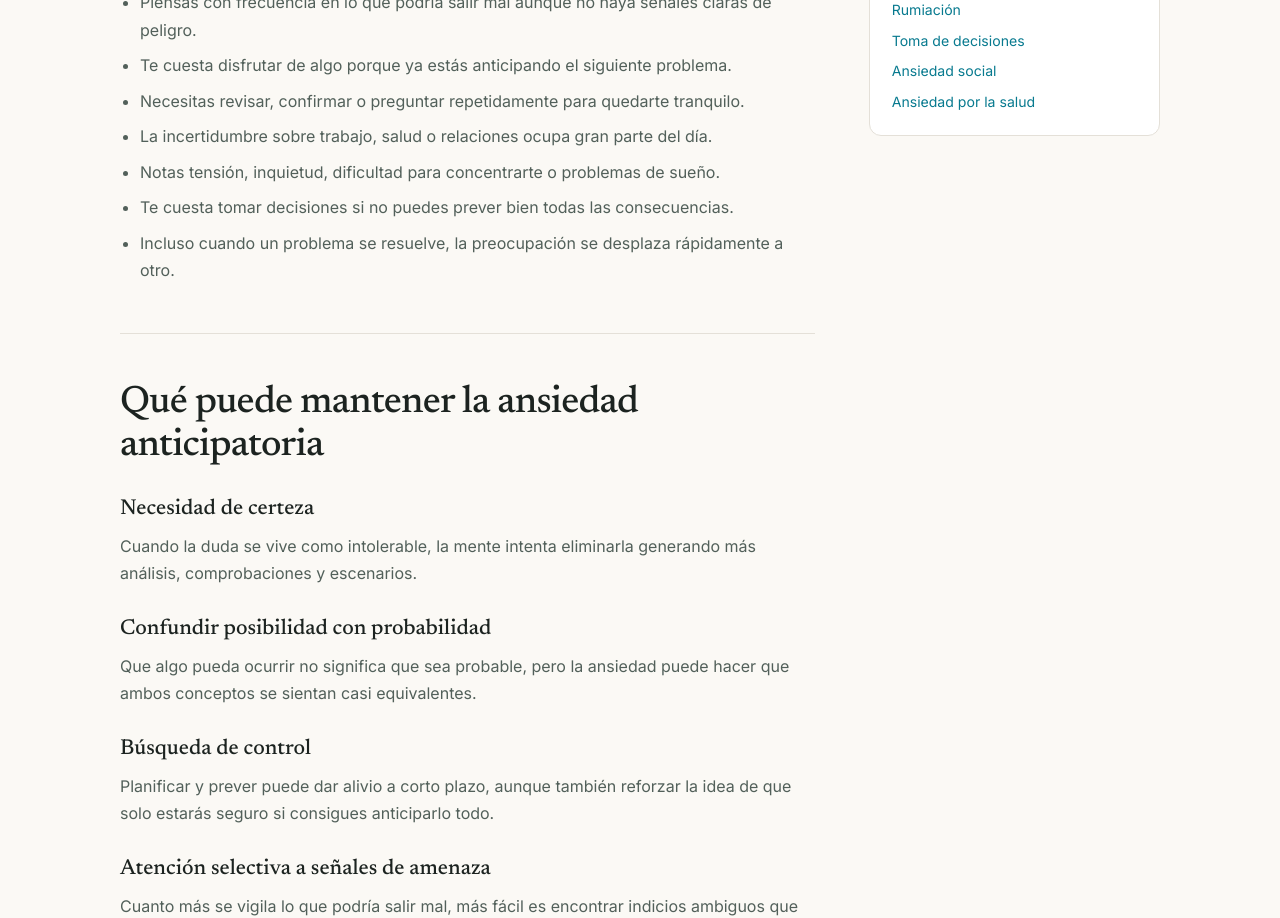
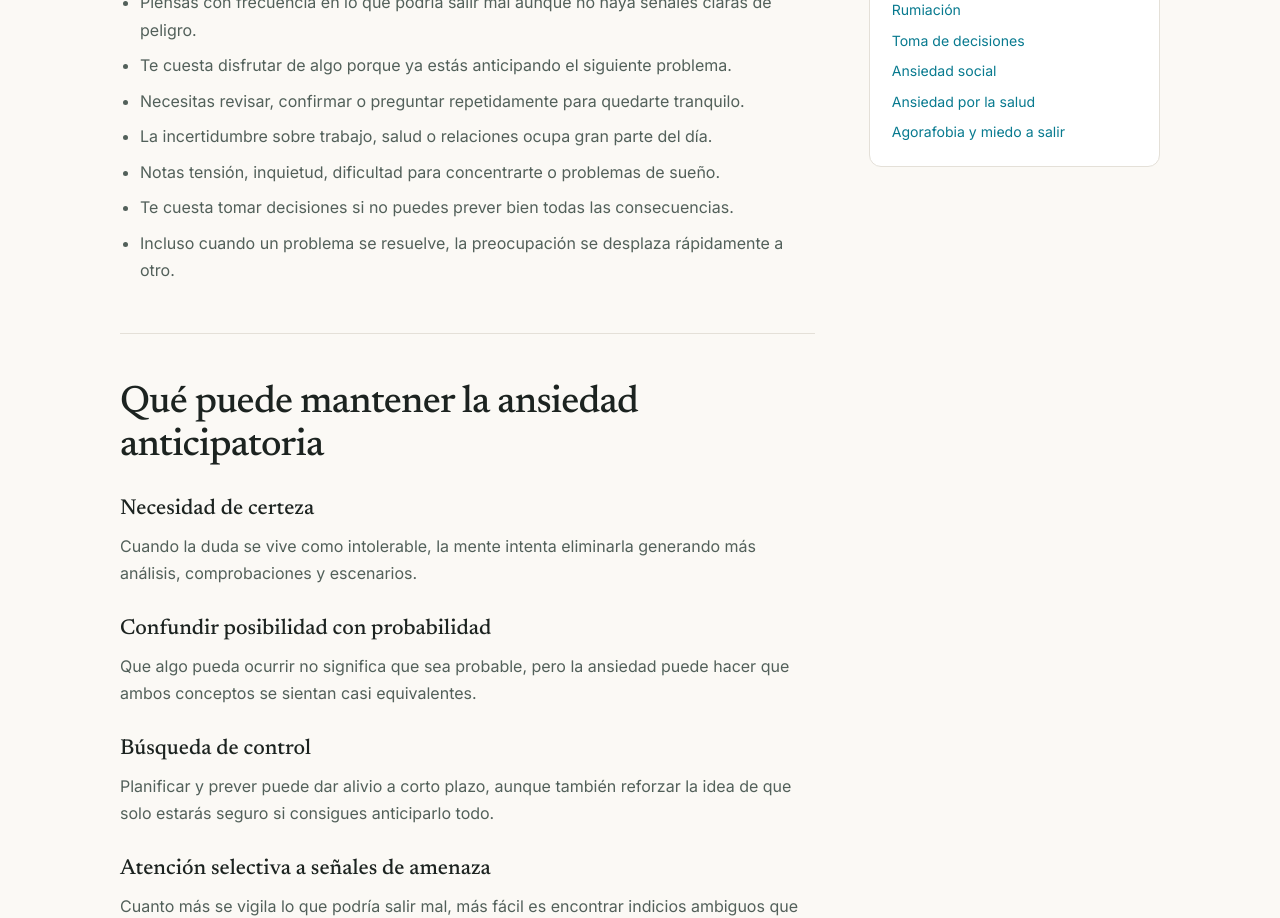
Before and after one commit to carolinasanchezgirona/Portfolio-Carolina, a Next.js app: page /ansiedad-anticipatoria-y-preocupacion-excesiva in a window 1280 px wide. Shown: the part 1060-1978 px from the top of the page. Built offline with nearby package versions, Linux system fonts and the light colour scheme.

Commit message:
SEO: link agoraphobia page

```diff
--- a/app/ansiedad-anticipatoria-y-preocupacion-excesiva/page.tsx
+++ b/app/ansiedad-anticipatoria-y-preocupacion-excesiva/page.tsx
@@ -48,7 +48,8 @@ export default function AnticipatoryAnxietyPage() {
         <aside className="seo-sidebar" aria-label="Información práctica">
           <div className="seo-card"><h2>Sesión de psicología</h2><ul className="seo-facts"><li><span>Duración</span><strong>60 minutos</strong></li><li><span>Tarifa</span><strong>60 €</strong></li><li><span>Modalidad</span><strong>Presencial y online</strong></li><li><span>Pacientes</span><strong>Adultos</strong></li></ul><a className="editorial-btn editorial-btn-primary" href="/cita/">Consultar disponibilidad</a></div>
           <div className="seo-card"><h3>Áreas relacionadas</h3><div className="seo-related"><a href="/ansiedad/">Ansiedad</a><a href="/rumiacion-y-pensamientos-repetitivos/">Rumiación</a><a href="/toma-de-decisiones-e-indecision/">Toma de decisiones</a><a href="/ansiedad-social-y-miedo-al-ridiculo/">Ansiedad social</a>
-              <a href="/ansiedad-por-la-salud-e-hipocondria/">Ansiedad por la salud</a></div></div>
+              <a href="/ansiedad-por-la-salud-e-hipocondria/">Ansiedad por la salud</a>
+              <a href="/agorafobia-y-miedo-a-salir/">Agorafobia y miedo a salir</a></div></div>
         </aside>
       </div>
       <section className="editorial-section seo-authority"><div className="editorial-wrap seo-authority-grid"><div><p className="editorial-section-eyebrow">Profesional responsable</p><h2>Carolina Sánchez Girona</h2><p className="editorial-role">Psicóloga General Sanitaria · Neuropsicóloga</p></div><div className="seo-authority-copy"><p>Trabajo con adultos en ansiedad, preocupación excesiva, rumiación e indecisión desde una formulación clínica individualizada.</p><div className="seo-authority-links"><a href="/sobre-mi/">Conocer mi trayectoria profesional →</a><a href="/psicologia/">Ver Psicología General Sanitaria →</a></div></div></div></section>
```
